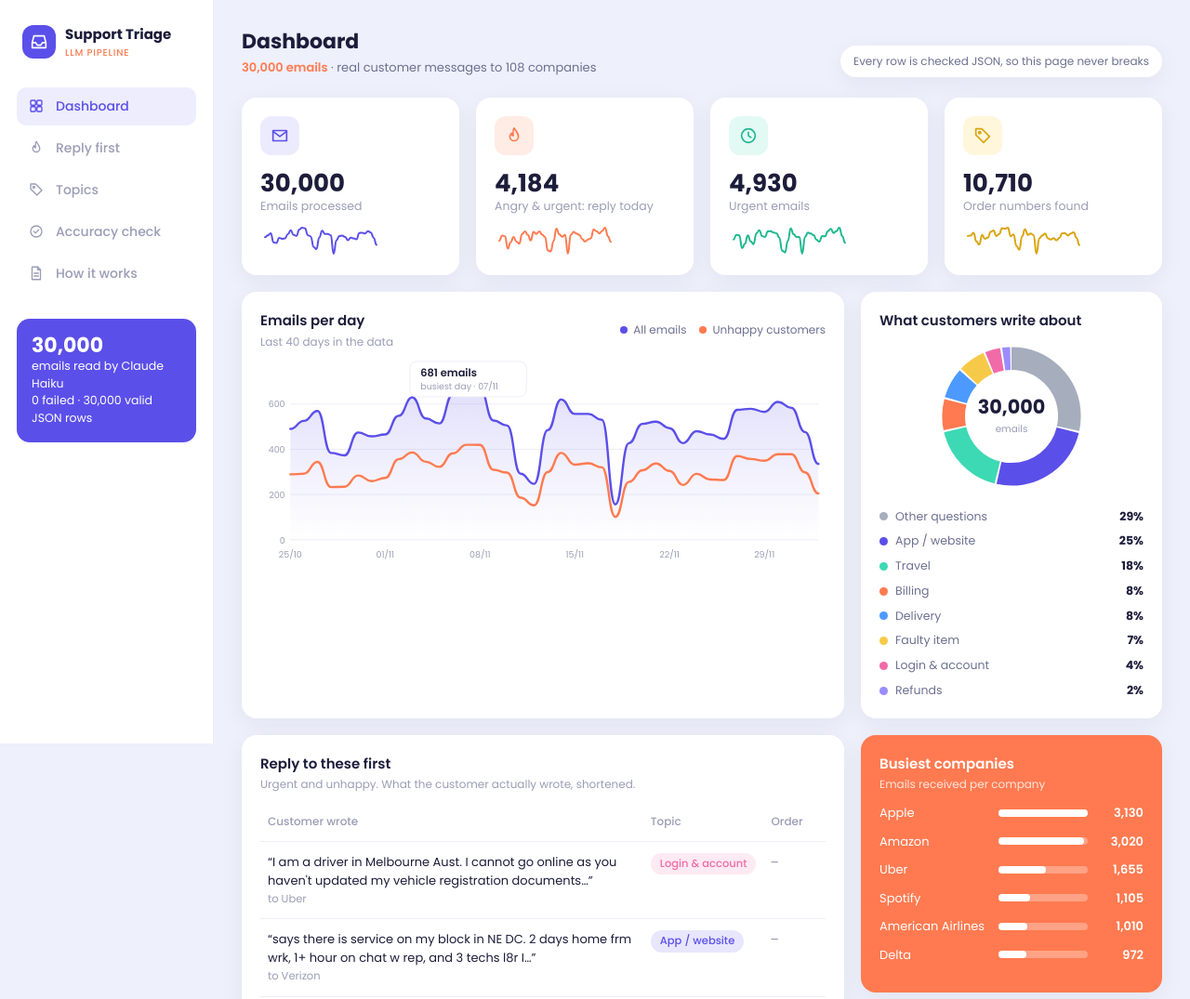
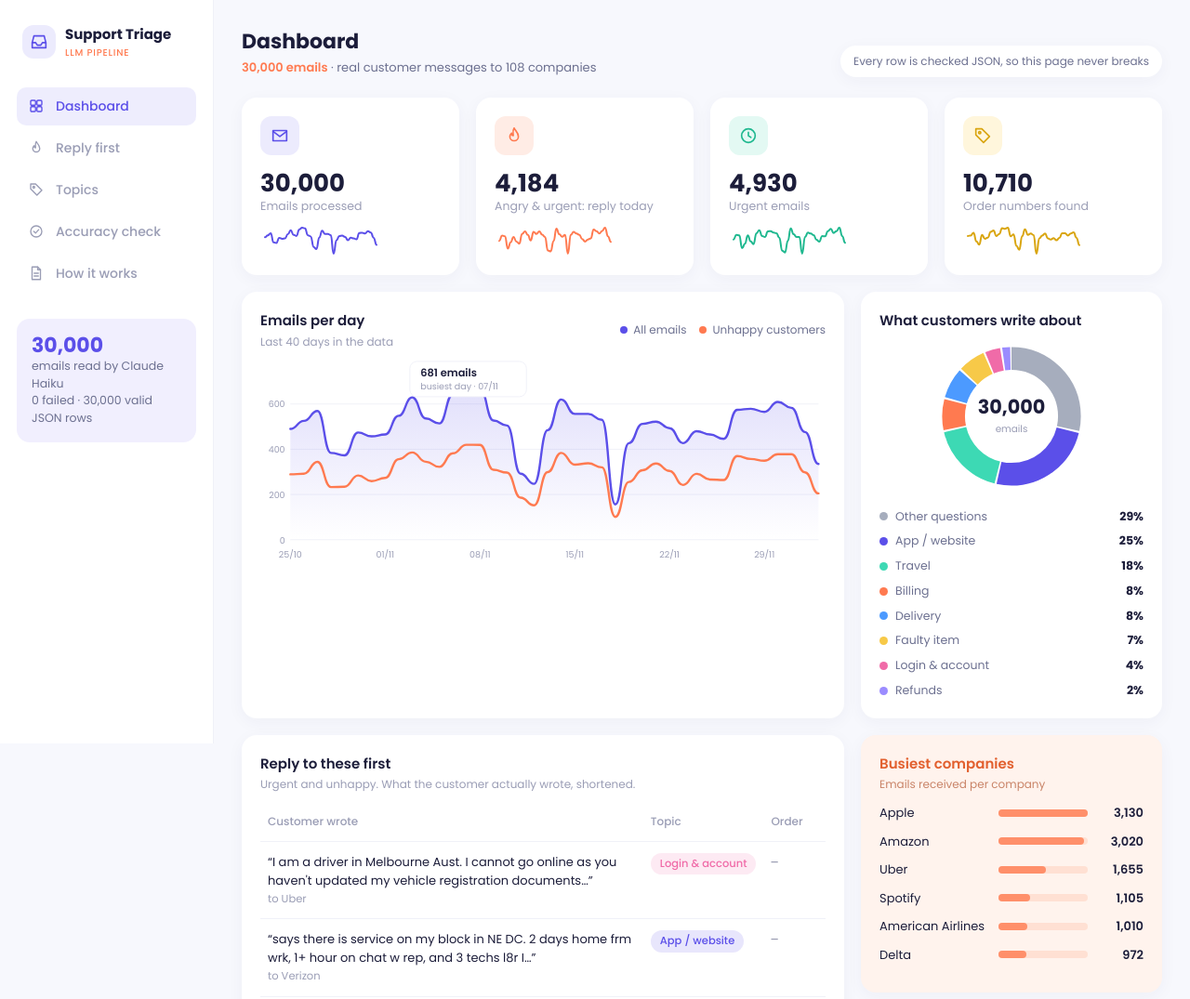
Before and after one commit to JNaveenRoshan/support-triage-results, a plain HTML site: page dashboard.html in a window 1280 px wide. Shown: the top 1075 px of the page at 93% size. Drawn offline with Linux system fonts and the light colour scheme.

Commit message:
Lighter colours; keep both pages light in dark mode
Co-Authored-By: Claude Opus 5.5 <noreply@anthropic.com>

```diff
--- a/dashboard.html
+++ b/dashboard.html
@@ -3,9 +3,7 @@
 <link rel="preconnect" href="https://fonts.googleapis.com"><link rel="preconnect" href="https://fonts.gstatic.com" crossorigin>
 <link href="https://fonts.googleapis.com/css2?family=Poppins:wght@400;500;600;700&display=swap" rel="stylesheet">
 <style>
-:root{--bg:#eef0fb;--card:#fff;--fg:#1c1d3a;--mu:#9a9db5;--mu2:#6c7090;--line:#eceef6;--a:#5b4fe9;--o:#ff7a50;--side:#fff;--shadow:0 6px 24px rgba(40,44,90,.06)}
-@media (prefers-color-scheme:dark){:root:not([data-theme="light"]){--bg:#11131f;--card:#1a1d2e;--fg:#eceefe;--mu:#7d82a3;--mu2:#a3a8c7;--line:#262a40;--side:#161928;--shadow:none}}
-:root[data-theme="dark"]{--bg:#11131f;--card:#1a1d2e;--fg:#eceefe;--mu:#7d82a3;--mu2:#a3a8c7;--line:#262a40;--side:#161928;--shadow:none}
+:root{--bg:#f7f8fd;--card:#fff;--fg:#1c1d3a;--mu:#9a9db5;--mu2:#6c7090;--line:#f0f1f8;--a:#5b4fe9;--o:#ff7a50;--side:#fff;--shadow:0 4px 18px rgba(40,44,90,.045)}
 *{box-sizing:border-box}html,body{margin:0}body{background:var(--bg);color:var(--fg);font:14px/1.5 Poppins,system-ui,sans-serif}
 .app{display:grid;grid-template-columns:230px minmax(0,1fr);min-height:100vh}
 aside{background:var(--side);padding:26px 18px;border-right:1px solid var(--line);position:sticky;top:0;height:100vh}
@@ -14,8 +12,8 @@ aside{background:var(--side);padding:26px 18px;border-right:1px solid var(--line
 nav a{display:flex;align-items:center;gap:12px;padding:10px 12px;border-radius:10px;color:var(--mu);text-decoration:none;font-weight:500;margin-bottom:4px}
 nav a svg{width:18px;height:18px;fill:none;stroke:currentColor;stroke-width:1.8;stroke-linecap:round;stroke-linejoin:round;flex:none}
 nav a.on{color:var(--a);background:color-mix(in srgb,var(--a) 10%,transparent)} nav a:hover{color:var(--fg)}
-.side-card{margin-top:28px;background:var(--a);color:#fff;border-radius:14px;padding:16px;font-size:12.5px}
-.side-card b{display:block;font-size:22px;line-height:1.2}
+.side-card{margin-top:28px;background:#f1effe;color:var(--mu2);border-radius:14px;padding:16px;font-size:12.5px}
+.side-card b{display:block;font-size:22px;line-height:1.2;color:var(--a)}
 main{padding:28px 30px 40px;min-width:0}
 .top{display:flex;justify-content:space-between;align-items:flex-end;gap:12px;flex-wrap:wrap;margin-bottom:22px}
 .top h1{margin:0;font-size:22px} .top p{margin:2px 0 0;color:var(--mu2);font-size:13px} .top p b{color:var(--o);font-weight:600}
@@ -37,9 +35,9 @@ table{width:100%;border-collapse:collapse} td,th{padding:12px 8px;border-bottom:
 th{color:var(--mu);font-weight:500;font-size:12px} tr:last-child td{border:0} .msg{font-size:13px} .who{color:var(--mu);font-size:11.5px;margin-top:2px}
 .chip{display:inline-block;white-space:nowrap;font-size:11.5px;font-weight:500;padding:3px 10px;border-radius:99px;color:var(--c);background:color-mix(in srgb,var(--c) 14%,transparent)}
 .mono{font-family:ui-monospace,Consolas,monospace;font-size:12px;white-space:nowrap;color:var(--mu2)}
-.orange{background:var(--o);color:#fff} .orange h3{color:#fff} .orange p{color:#ffe7de;font-size:12px;margin:2px 0 12px}
+.orange{background:#fff3ed;color:var(--fg)} .orange h3{color:#e2602f} .orange p{color:#c98468;font-size:12px;margin:2px 0 12px}
 .orange ul{list-style:none;margin:0;padding:0} .orange li{display:grid;grid-template-columns:118px minmax(0,1fr) 50px;gap:10px;align-items:center;margin:11px 0;font-size:13px}
-.orange .cb{height:8px;border-radius:4px;background:rgba(255,255,255,.3)} .orange .cb i{display:block;height:100%;border-radius:4px;background:#fff} .orange li b{text-align:right;font-weight:600}
+.orange .cb{height:8px;border-radius:4px;background:#ffe0d3} .orange .cb i{display:block;height:100%;border-radius:4px;background:#ff8f6a} .orange li b{text-align:right;font-weight:600}
 .mrow{display:grid;grid-template-columns:76px minmax(0,1fr) 40px;gap:10px;align-items:center;margin:10px 0;font-size:13px} .mrow span{color:var(--mu2)}
 .mt{height:8px;border-radius:4px;background:var(--line)} .mt i{display:block;height:100%;border-radius:4px} .mrow b{text-align:right;font-weight:600}
 .check{display:flex;gap:18px;align-items:center} .ring{flex:none} .check p{margin:4px 0 0;color:var(--mu2);font-size:12.5px}
@@ -53,7 +51,7 @@ th{color:var(--mu);font-weight:500;font-size:12px} tr:last-child td{border:0} .m
  nav a span{display:none} .logo div{display:none} .check{flex-direction:column;align-items:flex-start}}
 </style></head><body><div class="app">
 <aside>
- <div class="logo"><span class="tile" style="background:var(--a);color:#fff"><svg viewBox="0 0 24 24" aria-hidden="true"><path d="M4 13h4l2 3h4l2-3h4"/><path d="M4 13 6 5h12l2 8v6H4z"/></svg></span><div>Support Triage<small>LLM pipeline</small></div></div>
+ <div class="logo"><span class="tile" style="background:#ecebfd;color:var(--a)"><svg viewBox="0 0 24 24" aria-hidden="true"><path d="M4 13h4l2 3h4l2-3h4"/><path d="M4 13 6 5h12l2 8v6H4z"/></svg></span><div>Support Triage<small>LLM pipeline</small></div></div>
  <nav>
   <a class="on" href="#top"><svg viewBox="0 0 24 24" aria-hidden="true"><rect x="4" y="4" width="7" height="7" rx="1.5"/><rect x="13" y="4" width="7" height="7" rx="1.5"/><rect x="4" y="13" width="7" height="7" rx="1.5"/><rect x="13" y="13" width="7" height="7" rx="1.5"/></svg><span>Dashboard</span></a>
   <a href="#queue"><svg viewBox="0 0 24 24" aria-hidden="true"><path d="M12 3c1 3 5 5 5 10a5 5 0 0 1-10 0c0-2 1-3 2-4 0 2 1 3 2 3 0-3-1-6 1-9z"/></svg><span>Reply first</span></a>
```
Also changed, not shown: index.html (+0 -1 lines).
